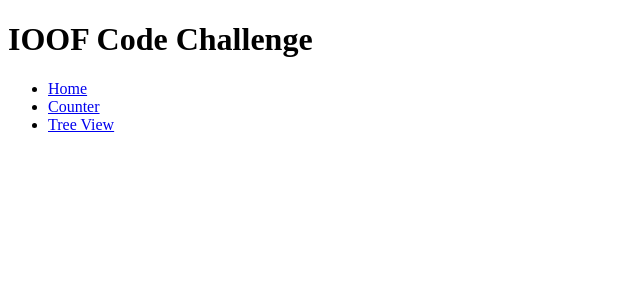
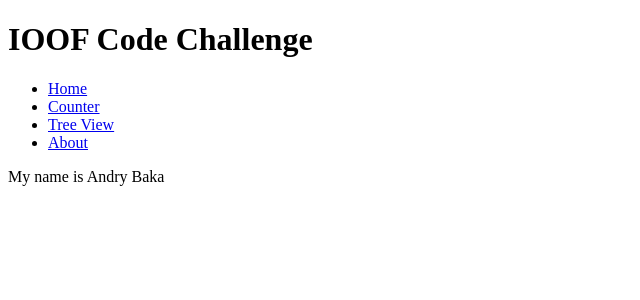
Before and after one commit to andry-baka/code-challenge, a React (Create React App) app: page /about in a window 1280 px wide. Shown: the top 300 px of the page, without its empty margins (0-640 px from the left). Built offline with nearby package versions, Linux system fonts and the light colour scheme.

Commit message:
feat: Initial About route

```diff
--- a/src/App.js
+++ b/src/App.js
@@ -3,6 +3,7 @@ import { BrowserRouter as Router, Switch, Route } from "react-router-dom"
 import Navigation from './Navigation'
 import { Counter } from './counter'
 import { TreeView } from './treeView'
+import { About } from './about'
 
 const App = () => (
   <Router>
@@ -15,6 +16,7 @@ const App = () => (
         </Route>
         <Route path="/counter" component={Counter} />
         <Route path="/tree-view" component={TreeView} />
+        <Route path="/about" component={About} />
       </Switch>
     </div>
   </Router>
--- a/src/Navigation.js
+++ b/src/Navigation.js
@@ -6,5 +6,6 @@ export default () => (
     <li><NavLink exact to='/'>Home</NavLink></li>
     <li><NavLink to='/counter'>Counter</NavLink></li>
     <li><NavLink to='/tree-view'>Tree View</NavLink></li>
+    <li><NavLink to='/about'>About</NavLink></li>
   </ul>
 )
--- /dev/null
+++ b/src/about/About.js
@@ -0,0 +1,9 @@
+import React from 'react'
+
+const About = ({ value, increment, decrement }) => (
+  <div>
+    My name is Andry Baka
+  </div>
+)
+
+export default About;
--- /dev/null
+++ b/src/about/index.js
@@ -0,0 +1 @@
+export { default as About } from './About'
```
